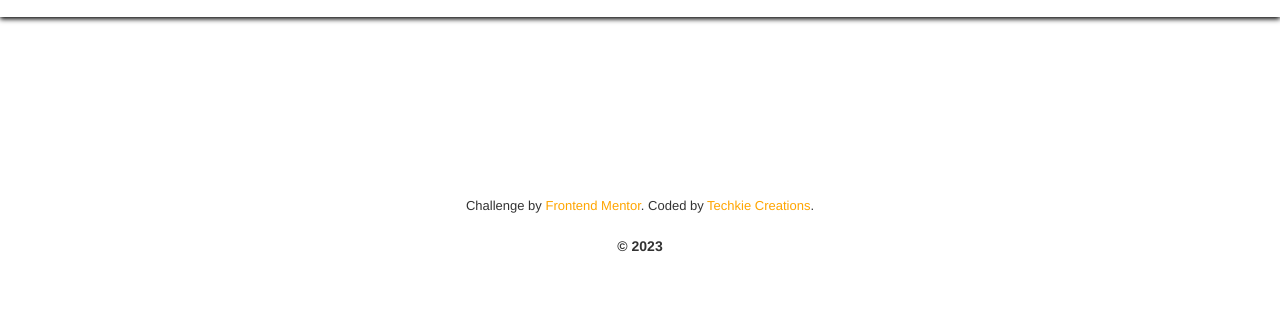
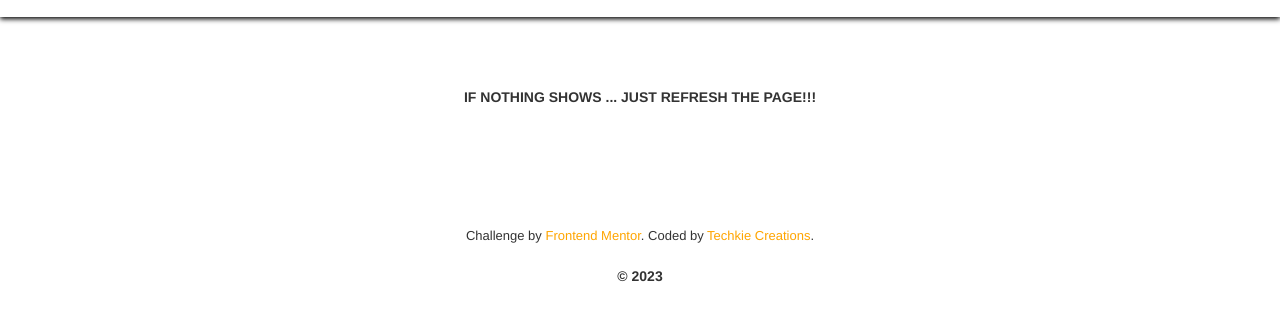
Before and after one commit to Techkie-Creations/rest-country-api-frontendmentor, a plain HTML site: page index.html in a window 1280 px wide. Shown: the part 68-388 px from the top of the page. Drawn offline with nearby package versions, Linux system fonts and the light colour scheme.

Commit message:
Added a notice

```diff
--- a/index.html
+++ b/index.html
@@ -17,11 +17,16 @@
         <p class="btn icon" id="mode" onclick="mode()"><i id="side" class="fa-solid fa-moon"></i> <span id="switch">Dark Mode</span></p>
     </header>
 
+
     <!-- SEARCH BOX AND FILTER -->
     <div id="data"></div>
 
     <!-- COUNTRY TILES -->
-    <div id="content" class="blank"></div>
+    <div id="set">
+      <p class="notice">IF NOTHING SHOWS ... JUST REFRESH THE PAGE!!!</p>
+      <div id="content" class="blank"></div>
+    </div>
+
 
     <!-- WHEN COUNTRY IS SELECTED -->
     <div class="picked"></div>
--- a/styles.css
+++ b/styles.css
@@ -110,10 +110,21 @@ form .form-select {
     box-shadow: none !important;
 }
 
+#set {
+    margin: 70px auto 0 auto;
+    display: flex;
+    flex-direction: column;
+    align-items: center;
+    justify-content: center;
+}
+
+.notice {
+    font-weight: 800;
+}
+
 /* Content */
 
 #content {
-    margin: 70px auto 0 auto;
     width: 100%;
     display: grid;
     grid-template-columns: repeat(auto-fit, 270px);
```
